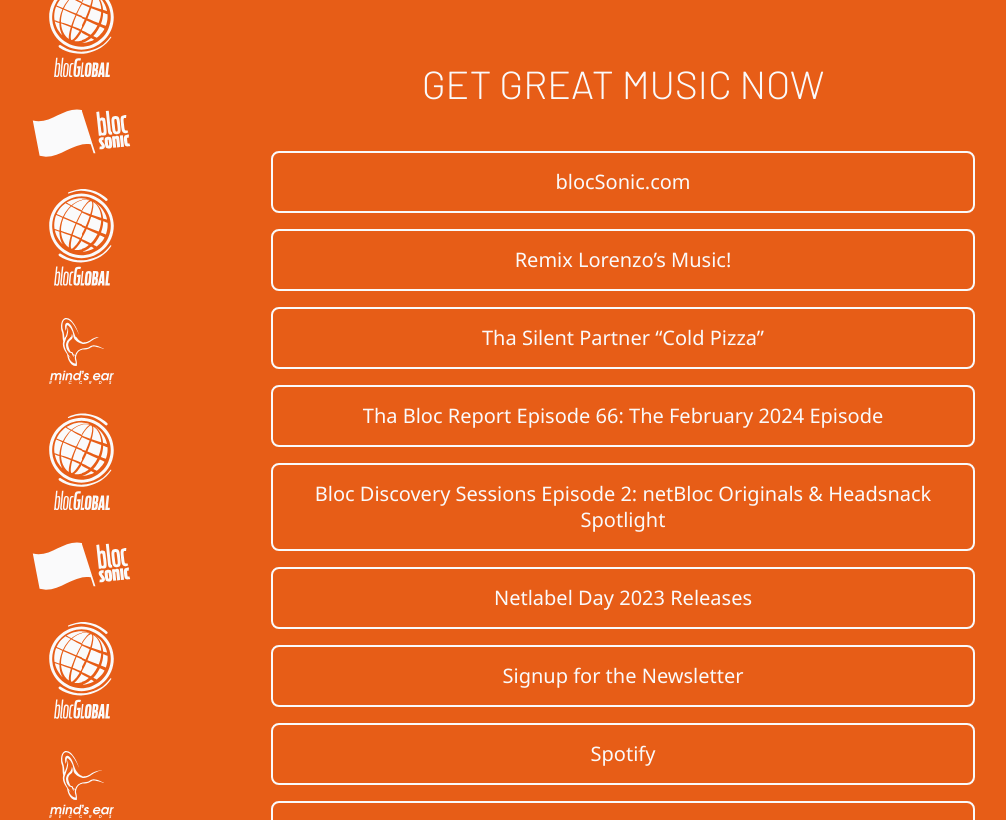
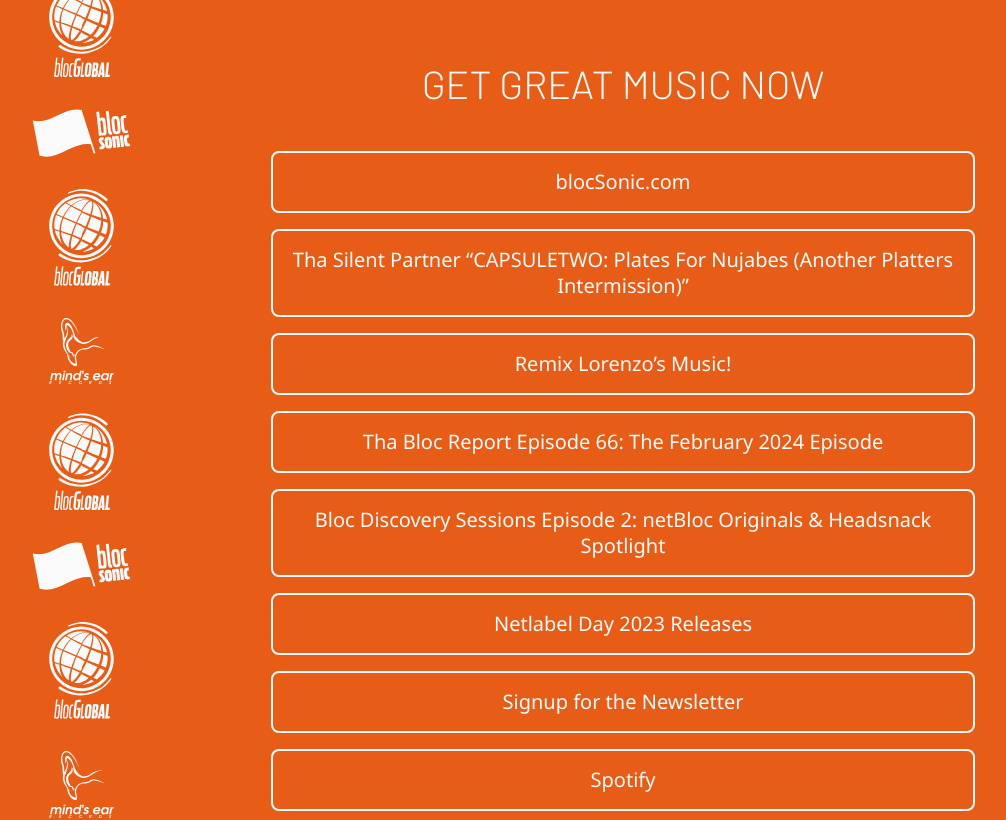
Before and after one commit to blocglobal/bloclinks.com, a Next.js app: page / in a window 1280 px wide. Shown: the top 820 px of the page, without its empty margins (17-1023 px from the left). Built offline with nearby package versions, Linux system fonts and the light colour scheme.

Commit message:
Add TSP CAPSULETWO

```diff
--- a/package.json
+++ b/package.json
@@ -1,5 +1,5 @@
 {
-  "name": "site",
+  "name": "bloclinks",
   "version": "0.1.0",
   "private": true,
   "scripts": {
--- a/src/pages/index.js
+++ b/src/pages/index.js
@@ -44,11 +44,12 @@
         <h2>Get great music now</h2>
         <nav>
           <BlocLink href="https://blocsonic.com">blocSonic.com</BlocLink>
+          <BlocLink href="https://blocsonic.com/releases/tha-silent-partner/capsuletwo-plates-for-nujabes-another-platters-intermission">
+            Tha Silent Partner “CAPSULETWO: Plates For Nujabes (Another Platters
+            Intermission)”
+          </BlocLink>
           <BlocLink href="https://lorenzosmusic.blocsonic.com/">
             Remix Lorenzo’s Music!
-          </BlocLink>
-          <BlocLink href="https://blocsonic.com/releases/tha-silent-partner/cold-pizza">
-            Tha Silent Partner “Cold Pizza”
           </BlocLink>
           <BlocLink href="https://blocsonic.com/bloccasts/episode/the-february-2024-episode">
             Tha Bloc Report Episode 66: The February 2024 Episode
```
